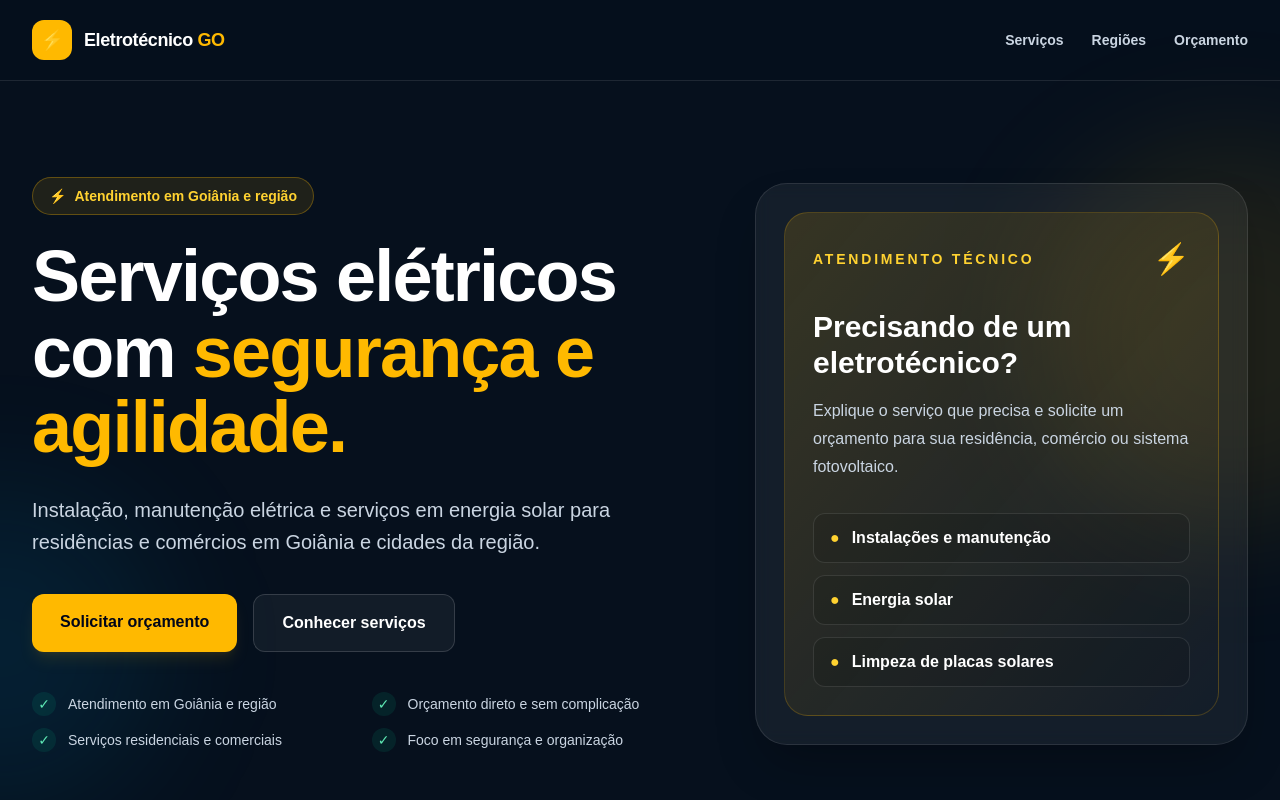
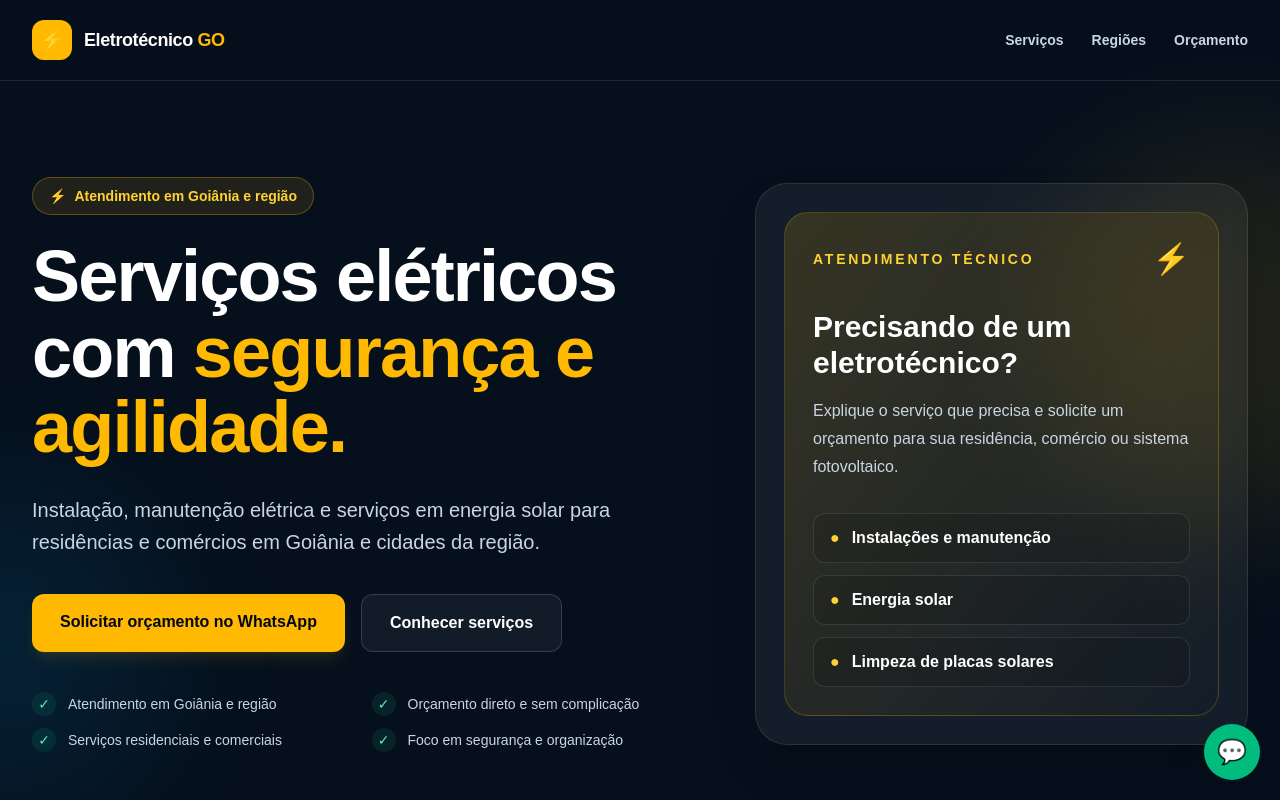
Before and after one commit to Tivytinz/servicos-eletrotecnicos, a Next.js app: page / in a window 1280 px wide. Shown: the top 800 px of the page. Built offline with nearby package versions, Linux system fonts and the light colour scheme.

Commit message:
feat: connect WhatsApp CTAs and fix footer alignment

```diff
--- a/src/app/page.tsx
+++ b/src/app/page.tsx
@@ -52,6 +52,12 @@ const diferenciais = [
   "Foco em segurança e organização",
 ];
 
+const whatsappNumero = "556293265087";
+const whatsappMensagem =
+  "Olá, vi o site Eletrotécnico GO e gostaria de solicitar um orçamento.";
+const whatsappLink =
+  `https://wa.me/${whatsappNumero}?text=${encodeURIComponent(whatsappMensagem)}`;
+
 export default function Home() {
   return (
     <main className="min-h-screen overflow-hidden bg-[#06101d] text-white">
@@ -102,10 +108,12 @@ export default function Home() {
 
             <div className="mt-9 flex flex-col gap-4 sm:flex-row">
               <a
-                href="#orcamento"
+                href={whatsappLink}
+                target="_blank"
+                rel="noopener noreferrer"
                 className="rounded-xl bg-amber-400 px-7 py-4 text-center font-extrabold text-slate-950 shadow-lg shadow-amber-400/10 transition hover:-translate-y-0.5 hover:bg-amber-300"
               >
-                Solicitar orçamento
+                Solicitar orçamento no WhatsApp
               </a>
               <a
                 href="#servicos"
@@ -257,21 +265,41 @@ export default function Home() {
               Tem um serviço elétrico para fazer?
             </h2>
             <p className="mt-5 text-lg leading-8 text-slate-300">
-              O atendimento via WhatsApp será conectado aqui assim que
-              definirmos o número oficial de contato.
+              Fale diretamente pelo WhatsApp, explique o serviço que precisa e
+              solicite seu orçamento.
             </p>
 
-            <div className="mt-8 inline-flex rounded-xl border border-white/10 bg-black/15 px-5 py-4 font-semibold text-slate-200">
-              📱 Próxima etapa: configurar WhatsApp de atendimento
-            </div>
+            <a
+              href={whatsappLink}
+              target="_blank"
+              rel="noopener noreferrer"
+              className="mt-8 inline-flex items-center gap-3 rounded-xl bg-emerald-500 px-6 py-4 font-extrabold text-white transition hover:-translate-y-0.5 hover:bg-emerald-400"
+            >
+              <span>💬</span>
+              Chamar no WhatsApp
+            </a>
+
+            <p className="mt-4 text-sm text-slate-400">
+              WhatsApp: (62) 9326-5087
+            </p>
           </div>
         </div>
       </section>
 
+      <a
+        href={whatsappLink}
+        target="_blank"
+        rel="noopener noreferrer"
+        aria-label="Solicitar orçamento pelo WhatsApp"
+        className="fixed bottom-5 right-5 z-50 grid h-14 w-14 place-items-center rounded-full bg-emerald-500 text-2xl shadow-2xl shadow-black/40 transition hover:-translate-y-1 hover:bg-emerald-400"
+      >
+        💬
+      </a>
+
       <footer className="border-t border-white/10">
         <div className="mx-auto flex max-w-7xl flex-col gap-4 px-6 py-8 text-sm text-slate-400 sm:flex-row sm:items-center sm:justify-between lg:px-8">
           <p>© 2026 Eletrotécnico GO. Todos os direitos reservados.</p>
-          <p>Atendimento em Goiânia e região.</p>
+          <p className="text-left sm:text-right">Atendimento em Goiânia e região.</p>
         </div>
       </footer>
     </main>
```
